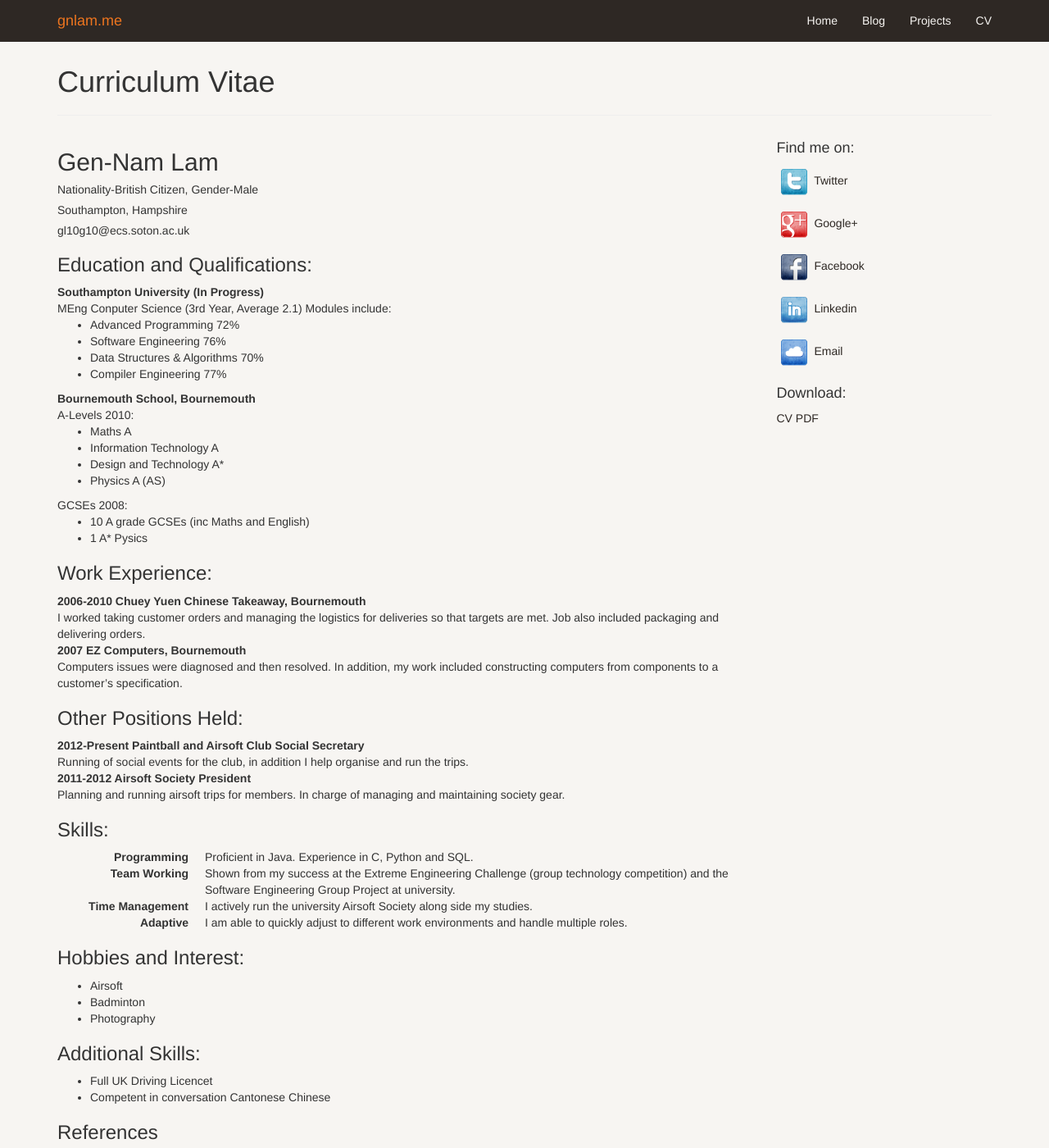
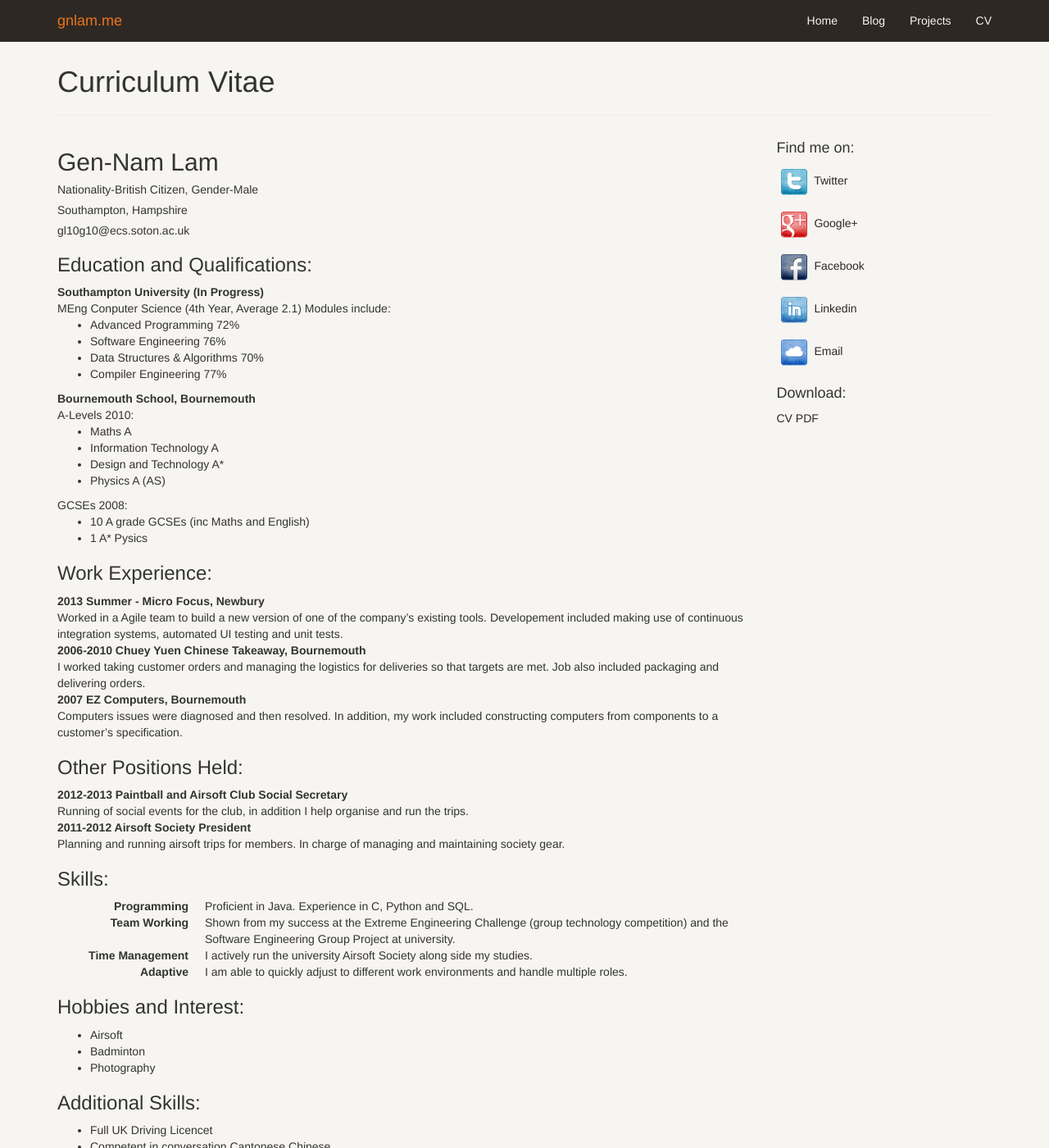
Before and after one commit to Kanpai888/Kanpai888.github.io, a Jekyll site: the page built from cv/index.html, in a window 1280 px wide and 1400 px high. Shown: the whole window at 82% size. Built offline with Jekyll 4.4.1, drawn with Linux system fonts in a browser that asks for light colours.

Commit message:
Minor update to web CV

```diff
--- a/cv/index.html
+++ b/cv/index.html
@@ -22,7 +22,7 @@ title: CV
 				Southampton University (In Progress)
 			</dt>
 			<dd>
-				MEng Conputer Science (3rd Year, Average 2.1)
+				MEng Conputer Science (4th Year, Average 2.1)
 
 		  		Modules include:
 		  		<ul>
@@ -54,6 +54,12 @@ title: CV
 	  	<!-- Work Experience -->
 	  	<h3>Work Experience:</h3>
 	  	<dl>
+	  		<dt>
+				2013 Summer - Micro Focus, Newbury
+			</dt>
+			<dd>
+				Worked in a Agile team to build a new version of one of the company’s existing tools. Developement included making use of continuous integration systems, automated UI testing and unit tests.
+			</dd>
 			<dt>
 				2006-2010 Chuey Yuen Chinese Takeaway, Bournemouth
 			</dt>
@@ -72,7 +78,7 @@ title: CV
 		<h3>Other Positions Held:</h3>
 	  	<dl>
 			<dt>
-				2012-Present Paintball and Airsoft Club Social Secretary
+				2012-2013 Paintball and Airsoft Club Social Secretary
 			</dt>
 			<dd>
 				Running of social events for the club, in addition I help organise and run the trips.
```
